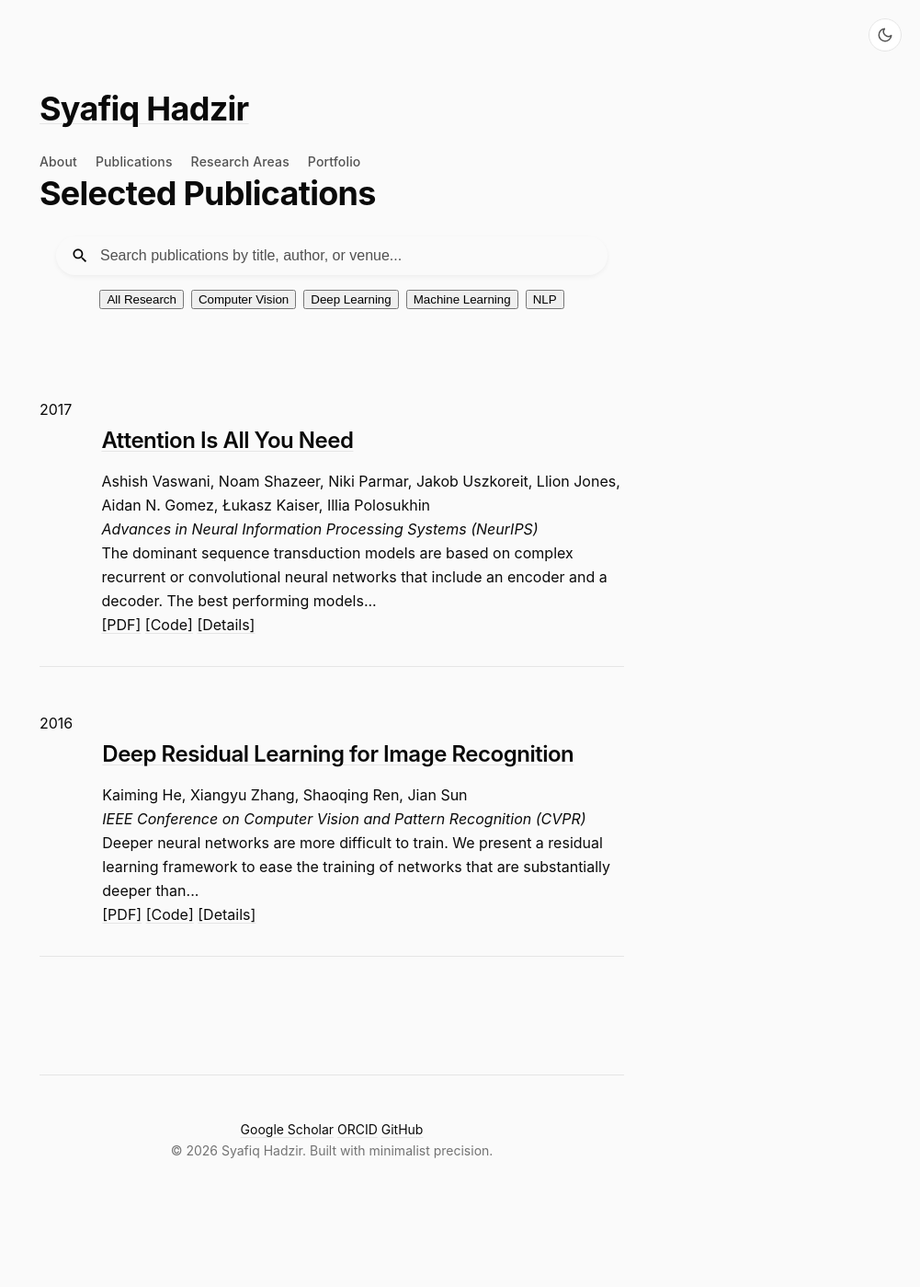
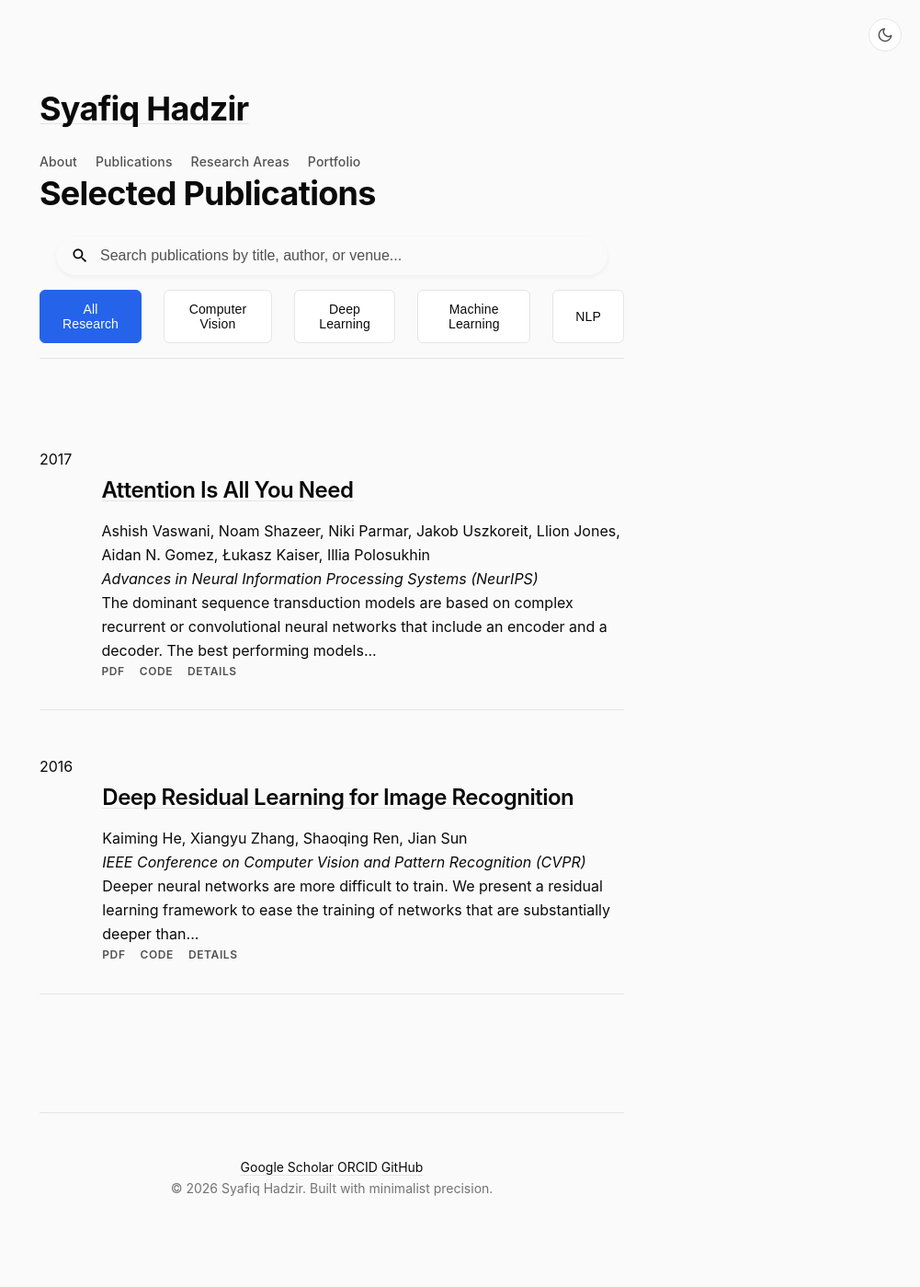
Before and after one commit to syafiqhadzir/research, a Jekyll site: the page built from publications.md, in a window 1280 px wide. Shown: the whole page at 92% size, without its empty margins (279-1280 px from the left). Built offline with Jekyll 4.4.1, drawn with Linux system fonts in a browser that asks for light colours; the list of posts is cut into pages by our own code; before the commit the page ends 1358 px from its top, so only the background shows below that; some of the changed lines change nothing that is shown.

Commit message:
Polish publications filter UI/UX
HTML improvements:
- Updated filter buttons to use 'category__link' class
- Changed active class to 'category__link--active' (BEM)
- Updated publication links to use 'publication__link-btn'
- Changed to 'publication__links' container
- Cleaner code formatting
- Added rel='noopener' for security
- Removed brackets from button text (cleaner look)

JavaScript updates:
- Updated selectors to match new class names
- Changed 'filter-btn' to 'category__link'
- Changed 'active' to 'category__link--active'
- Updated DOM selectors for publication fields

Result: Consistent button styling across publications page

```diff
--- a/_layouts/publications.html
+++ b/_layouts/publications.html
@@ -21,11 +21,16 @@ title: Publications
       />
     </div>
 
-    <nav class="blog-categories" aria-label="Filter by category">
-      <button class="filter-btn active" data-filter="all">All Research</button>
+    <nav class="category-nav" aria-label="Filter by category">
+      <button class="category__link category__link--active" data-filter="all">
+        All Research
+      </button>
       {% for category in site.categories %} {% capture category_name %}{{
       category | first }}{% endcapture %}
-      <button class="filter-btn" data-filter="{{ category_name | slugify }}">
+      <button
+        class="category__link"
+        data-filter="{{ category_name | slugify }}"
+      >
         {{ category_name }}
       </button>
       {% endfor %}
@@ -62,17 +67,29 @@ title: Publications
         {{ post.excerpt | strip_html | truncatewords: 25 }}
       </p>
       {% endif %}
-      <div class="pub-links">
+      <div class="publication__links">
         {% if post.pdf %}
-        <a href="{{ post.pdf }}" class="pub-link-btn" target="_blank">[PDF]</a>
+        <a
+          href="{{ post.pdf }}"
+          class="publication__link-btn"
+          target="_blank"
+          rel="noopener"
+        >
+          PDF
+        </a>
         {% endif %} {% if post.code %}
-        <a href="{{ post.code }}" class="pub-link-btn" target="_blank"
-          >[Code]</a
+        <a
+          href="{{ post.code }}"
+          class="publication__link-btn"
+          target="_blank"
+          rel="noopener"
         >
+          Code
+        </a>
         {% endif %}
-        <a href="{{ post.url | relative_url }}" class="pub-link-btn"
-          >[Details]</a
-        >
+        <a href="{{ post.url | relative_url }}" class="publication__link-btn">
+          Details
+        </a>
       </div>
     </div>
   </li>
@@ -152,11 +169,11 @@ title: Publications
 
 <script>
   document.addEventListener("DOMContentLoaded", function () {
-    const buttons = document.querySelectorAll(".filter-btn");
+    // Filter and Search functionality
+    const buttons = document.querySelectorAll(".category__link");
     const items = document.querySelectorAll(".publication-item");
-    const searchInput = document.getElementById("pub-search");
-    const noResults = document.getElementById("no-results");
-
+    const searchInput = document.getElementById("search");
+    const noResults = document.querySelector(".no-publications");
     let currentFilter = "all";
 
     function filterItems() {
@@ -164,20 +181,18 @@ title: Publications
       let visibleCount = 0;
 
       items.forEach((item) => {
-        // Category Filter
-        const categories = item.getAttribute("data-categories").split(" ");
+        const category = item.getAttribute("data-category");
         const matchesCategory =
-          currentFilter === "all" || categories.includes(currentFilter);
+          currentFilter === "all" || category === currentFilter;
 
-        // Text Search
         const title = item
-          .querySelector(".pub-title")
+          .querySelector(".publication__title")
           .textContent.toLowerCase();
         const authors = item
-          .querySelector(".pub-authors")
+          .querySelector(".publication__authors")
           .textContent.toLowerCase();
         const venue = item
-          .querySelector(".pub-venue")
+          .querySelector(".publication__venue")
           .textContent.toLowerCase();
         const matchesSearch =
           title.includes(searchTerm) ||
@@ -203,8 +218,8 @@ title: Publications
     // Event Listeners
     buttons.forEach((btn) => {
       btn.addEventListener("click", () => {
-        buttons.forEach((b) => b.classList.remove("active"));
-        btn.classList.add("active");
+        buttons.forEach((b) => b.classList.remove("category__link--active"));
+        btn.classList.add("category__link--active");
         currentFilter = btn.getAttribute("data-filter");
         filterItems();
       });
```
